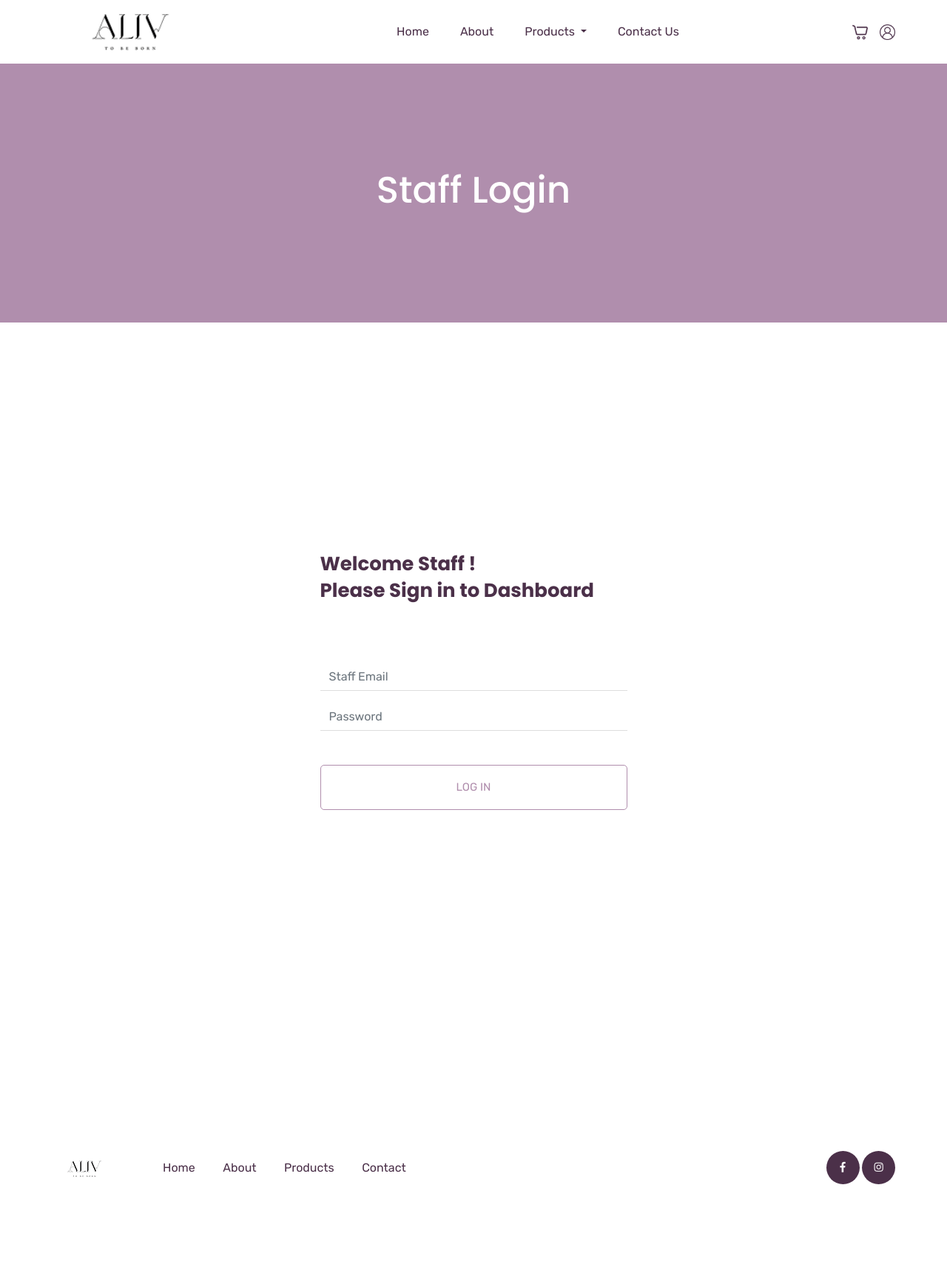
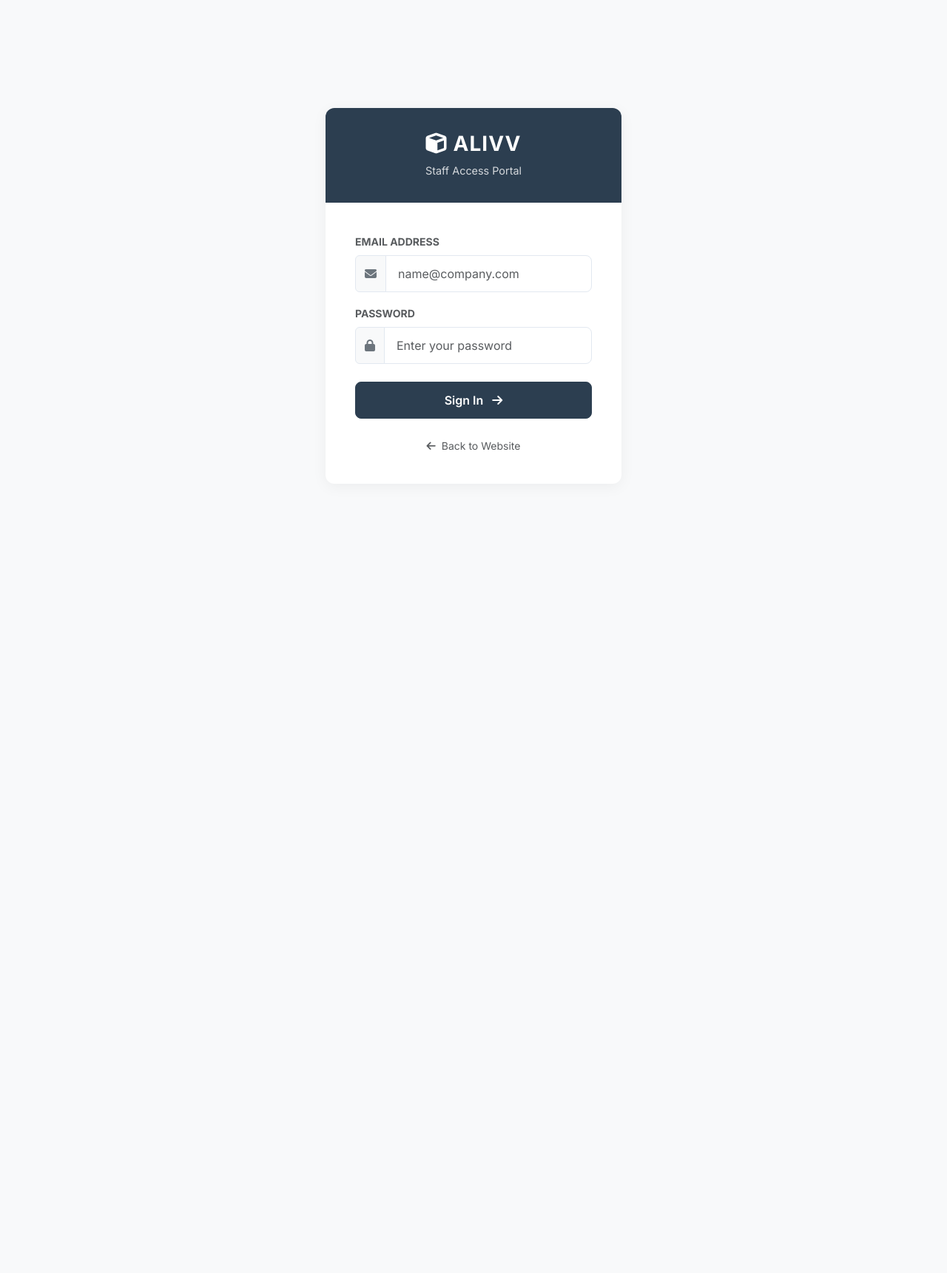
Before and after one commit to JoelJoby/alivv, a Django app: page /employee/login/ in a window 1280 px wide. Shown: the whole page at 74% size. After the commit the page ends 609 px from the top, so only its background shows below. Run offline with Django 5.2, Linux system fonts and the light colour scheme; some libraries are stand-ins or nearby versions.

Commit message:
Login page and order page set

```diff
--- a/website/templates/employee/login.html
+++ b/website/templates/employee/login.html
@@ -1,62 +1,149 @@
-{% extends 'base.html' %}
 {% load static %}
-{% block title %}Employee Login - Alivv{% endblock %}
+<!DOCTYPE html>
+<html lang="en">
 
-{% block content %}
-<!-- breadcrumb part start-->
-<section class="breadcrumb_part">
-    <div class="container">
-        <div class="row">
-            <div class="col-lg-12">
-                <div class="breadcrumb_iner">
-                    <h2>Staff Login</h2>
+<head>
+    <meta charset="UTF-8">
+    <meta name="viewport" content="width=device-width, initial-scale=1.0">
+    <title>Staff Login - Alivv</title>
+    <!-- Bootstrap 5 CDN -->
+    <link href="https://cdn.jsdelivr.net/npm/bootstrap@5.3.0/dist/css/bootstrap.min.css" rel="stylesheet">
+    <!-- Font Awesome -->
+    <link rel="stylesheet" href="https://cdnjs.cloudflare.com/ajax/libs/font-awesome/6.4.0/css/all.min.css">
+    <!-- Google Fonts -->
+    <link href="https://fonts.googleapis.com/css2?family=Inter:wght@300;400;500;600;700&display=swap" rel="stylesheet">
+
+    <style>
+        body {
+            font-family: 'Inter', sans-serif;
+            background-color: #f8f9fa;
+            height: 100vh;
+            display: flex;
+            align-items: center;
+            justify-content: center;
+        }
+
+        .login-card {
+            background: #fff;
+            border-radius: 12px;
+            box-shadow: 0 4px 20px rgba(0, 0, 0, 0.05);
+            border: none;
+            width: 100%;
+            max-width: 400px;
+            overflow: hidden;
+        }
+
+        .login-header {
+            background-color: #2c3e50;
+            color: #fff;
+            padding: 2rem;
+            text-align: center;
+        }
+
+        .login-header h3 {
+            font-weight: 700;
+            margin-bottom: 0.5rem;
+            letter-spacing: 1px;
+        }
+
+        .login-header p {
+            margin-bottom: 0;
+            opacity: 0.8;
+            font-size: 0.9rem;
+        }
+
+        .login-body {
+            padding: 2.5rem;
+        }
+
+        .form-control {
+            padding: 0.75rem 1rem;
+            border-radius: 8px;
+            border: 1px solid #e2e8f0;
+        }
+
+        .form-control:focus {
+            box-shadow: 0 0 0 3px rgba(44, 62, 80, 0.1);
+            border-color: #2c3e50;
+        }
+
+        .btn-login {
+            background-color: #2c3e50;
+            border-color: #2c3e50;
+            color: #fff;
+            padding: 0.75rem;
+            border-radius: 8px;
+            font-weight: 600;
+            width: 100%;
+            transition: all 0.3s;
+        }
+
+        .btn-login:hover {
+            background-color: #1a252f;
+            border-color: #1a252f;
+        }
+
+        .input-group-text {
+            background-color: #f8f9fa;
+            border-color: #e2e8f0;
+            color: #6c757d;
+        }
+    </style>
+</head>
+
+<body>
+
+    <div class="login-card">
+        <div class="login-header">
+            <h3><i class="fas fa-cube me-2"></i>ALIVV</h3>
+            <p>Staff Access Portal</p>
         </div>
-            </div>
-        </div>
-    </div>
-</section>
-<!-- breadcrumb part end-->
-
-<!--================login_part Area =================-->
-<section class="login_part section_padding ">
-    <div class="container">
-        <div class="row align-items-center justify-content-center">
-            <div class="col-lg-6 col-md-8">
-                <div class="login_part_form">
-                    <div class="login_part_form_iner">
-                        <h3>Welcome Staff ! <br>
-                            Please Sign in to Dashboard</h3>
-                        <form class="row contact_form" action="{% url 'staff_login' %}" method="post"
-                            novalidate="novalidate">
-                            {% csrf_token %}
+        <div class="login-body">
 
             {% if messages %}
             {% for message in messages %}
-                            <div class="col-md-12 alert alert-{{ message.tags }}">
+            <div class="alert alert-{{ message.tags }} alert-dismissible fade show mb-4" role="alert">
                 {{ message }}
+                <button type="button" class="btn-close" data-bs-dismiss="alert" aria-label="Close"></button>
             </div>
             {% endfor %}
             {% endif %}
 
-                            <div class="col-md-12 form-group p_star">
-                                <input type="email" class="form-control" id="email" name="email" value=""
-                                    placeholder="Staff Email" required>
+            <form action="{% url 'staff_login' %}" method="post">
+                {% csrf_token %}
+                <div class="mb-3">
+                    <label for="email" class="form-label text-muted small fw-bold">EMAIL ADDRESS</label>
+                    <div class="input-group">
+                        <span class="input-group-text"><i class="fas fa-envelope"></i></span>
+                        <input type="email" class="form-control" id="email" name="email" placeholder="name@company.com"
+                            required>
                     </div>
-                            <div class="col-md-12 form-group p_star">
-                                <input type="password" class="form-control" id="password" name="password" value=""
-                                    placeholder="Password" required>
                 </div>
-                            <div class="col-md-12 form-group">
-                                <button type="submit" value="submit" class="btn_3">
-                                    log in
+                <div class="mb-4">
+                    <label for="password" class="form-label text-muted small fw-bold">PASSWORD</label>
+                    <div class="input-group">
+                        <span class="input-group-text"><i class="fas fa-lock"></i></span>
+                        <input type="password" class="form-control" id="password" name="password"
+                            placeholder="Enter your password" required>
+                    </div>
+                </div>
+                <div class="d-grid">
+                    <button type="submit" class="btn btn-login">
+                        Sign In <i class="fas fa-arrow-right ms-2"></i>
                     </button>
                 </div>
             </form>
+
+            <div class="text-center mt-4">
+                <a href="{% url 'home' %}" class="text-decoration-none text-muted small">
+                    <i class="fas fa-arrow-left me-1"></i> Back to Website
+                </a>
             </div>
         </div>
     </div>
-        </div>
-    </div>
-</section>
-<!--================login_part end =================-->
-{% endblock %}
+
+    <!-- Bootstrap 5 JS Bundle -->
+    <script src="https://cdn.jsdelivr.net/npm/bootstrap@5.3.0/dist/js/bootstrap.bundle.min.js"></script>
+</body>
+
+</html>
--- a/website/templates/my_orders.html
+++ b/website/templates/my_orders.html
@@ -59,8 +59,10 @@
                                 <h5>{{ order.size }}</h5>
                             </td>
                             <td>
-                                {% if order.status %}
-                                <span class="badge badge-success">Completed</span>
+                                {% if order.status == 'accepted' %}
+                                <span class="badge badge-success">Accepted</span>
+                                {% elif order.status == 'rejected' %}
+                                <span class="badge badge-danger">Rejected</span>
                                 {% else %}
                                 <span class="badge badge-warning">Pending</span>
                                 {% endif %}
--- a/website/urls.py
+++ b/website/urls.py
@@ -26,4 +26,5 @@ urlpatterns = [
     path('employee/login/', views.staff_login, name='staff_login'),
     path('employee/logout/', views.staff_logout, name='staff_logout'),
     path('employee/dashboard/', views.staff_dashboard, name='staff_dashboard'),
+    path('employee/orders/', views.staff_orders, name='staff_orders'),
 ]
--- a/website/views.py
+++ b/website/views.py
@@ -356,7 +356,7 @@ def checkout(request):
                      address=address,
                      phone=request.POST.get('phone', ''),
                      size=size,
-                     status=False
+                     status='pending'
                  )
                  created_order_ids.append(str(new_order.id))
 
@@ -682,7 +682,7 @@ def staff_dashboard(request):
     total_orders = Order.objects.count()
     total_products = Product.objects.count()
     total_customers = Customer.objects.count()
-    pending_requests = Order.objects.filter(status=False).count()
+    pending_requests = Order.objects.filter(status='pending').count()
     recent_orders = Order.objects.order_by('-date')[:5]
 
     return render(request, 'employee/dashboard.html', {
@@ -693,3 +693,37 @@ def staff_dashboard(request):
         'pending_requests': pending_requests,
         'recent_orders': recent_orders
     })
+
+@staff_login_required
+def staff_orders(request):
+    if request.method == 'POST':
+        order_id = request.POST.get('order_id')
+        action = request.POST.get('action')
+        staff_comment = request.POST.get('staff_comment')
+
+        try:
+            order = Order.objects.get(id=order_id)
+            if action == 'accept':
+                order.status = 'accepted'
+                order.save()
+                messages.success(request, f"Order #{order.id} accepted.")
+            elif action == 'reject':
+                if not staff_comment:
+                    messages.error(request, "Comment is required when rejecting an order.")
+                else:
+                    order.status = 'rejected'
+                    order.staff_comment = staff_comment
+                    order.save()
+                    messages.success(request, f"Order #{order.id} rejected.")
+        except Order.DoesNotExist:
+            messages.error(request, "Order ID not found.")
+
+        return redirect('staff_orders')
+
+    try:
+        staff = Staff.objects.get(id=request.session['staff_id'])
+    except Staff.DoesNotExist:
+        return redirect('staff_login')
+
+    orders = Order.objects.all().order_by('-date')
+    return render(request, 'employee/orders.html', {'orders': orders, 'staff': staff})
```
Also changed, not shown: website/models.py (+6 -1 lines), website/templates/employee/dashboard.html (+5 -3 lines), website/templates/employee/orders.html (added, +377 -0 lines), db.sqlite3, website/migrations/0018_order_staff_comment_alter_order_status.py (added). Lines whose indentation alone changed are shown as unchanged.
